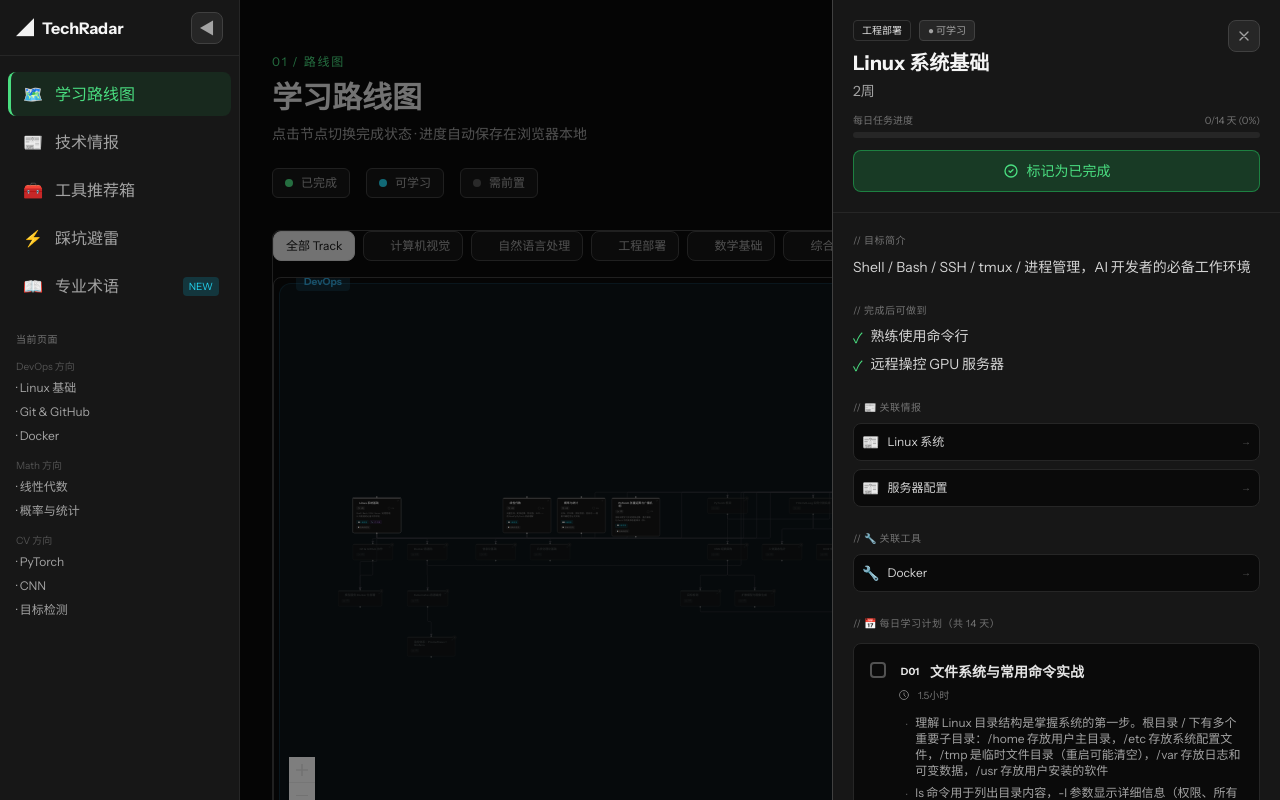
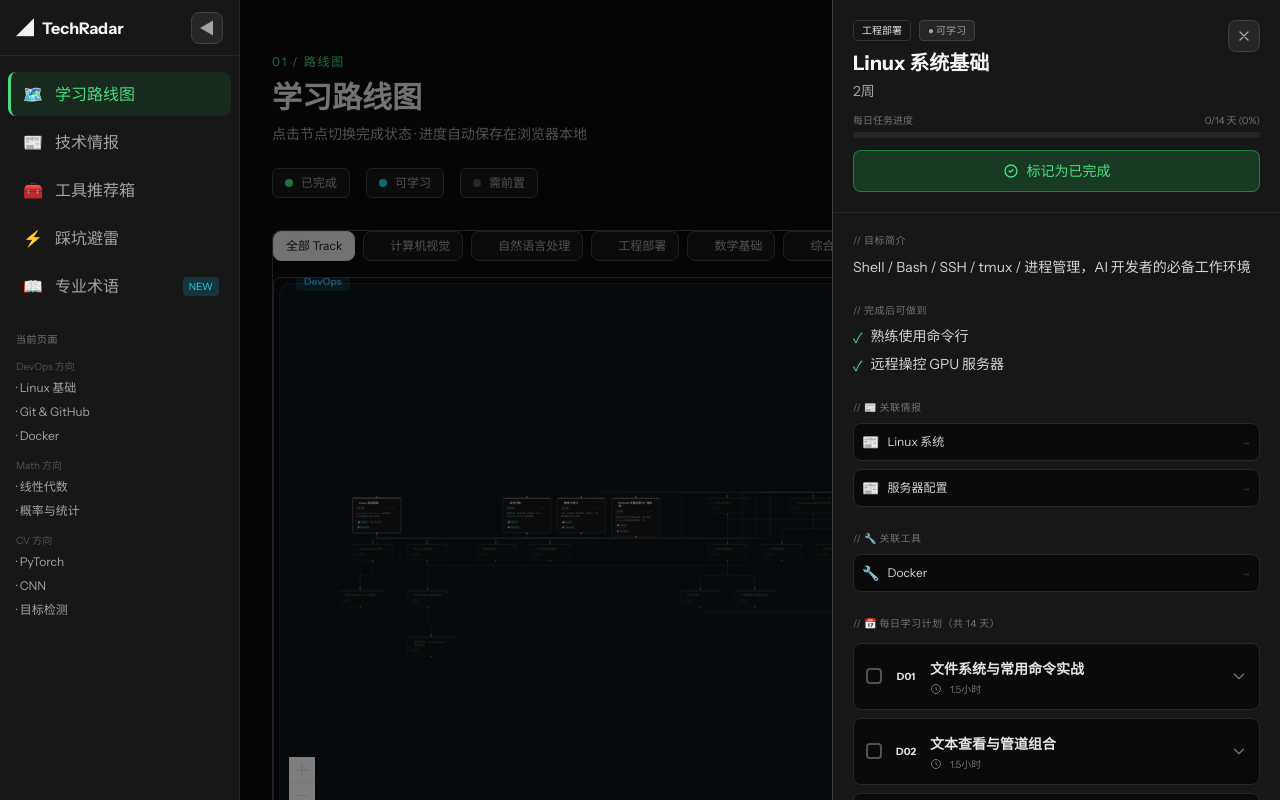
Before and after one commit to xingye-zjw/techradar, a Next.js app: page /roadmap in a window 1280 px wide. Both pictures are taken after a click on the element 376 px from the left and 515 px from the top of the page. Shown: the top 800 px of the page. Built offline with nearby package versions, Linux system fonts and the light colour scheme.

Commit message:
feat(roadmap): 每日任务展开/折叠功能
- 任务默认折叠，只显示标题和时长
- 点击任务头部展开详细内容
- 添加展开/折叠箭头动画
- Checkbox 独立控制，不影响展开状态

```diff
--- a/components/radar/NodeDetailPanel.tsx
+++ b/components/radar/NodeDetailPanel.tsx
@@ -80,6 +80,20 @@ export function NodeDetailPanel({ node, onClose, onToggleComplete }: NodeDetailP
   const [taskProgress, setTaskProgress] = useState<Record<number, boolean>>({});
   const [visibleCount, setVisibleCount] = useState(5);
   const [expandedAnswers, setExpandedAnswers] = useState<Record<number, boolean>>({});
+  const [expandedTasks, setExpandedTasks] = useState<Set<number>>(new Set());
+
+  // 展开/折叠任务
+  const toggleExpand = (day: number) => {
+    setExpandedTasks(prev => {
+      const next = new Set(prev);
+      if (next.has(day)) {
+        next.delete(day);
+      } else {
+        next.add(day);
+      }
+      return next;
+    });
+  };
 
   // 获取所有术语（用于术语高亮）
   const allTerms = useMemo(() => getAllTerms(), []);
@@ -325,22 +339,30 @@ export function NodeDetailPanel({ node, onClose, onToggleComplete }: NodeDetailP
               <h3 className="font-mono text-[10px] text-neutral-500 uppercase tracking-wider mb-3">
                 // 📅 每日学习计划（共 {node.dailyTasks.length} 天）
               </h3>
-              <div className="space-y-3">
-                {node.dailyTasks.slice(0, visibleCount).map((task) => (
+              <div className="space-y-2">
+                {node.dailyTasks.slice(0, visibleCount).map((task) => {
+                  const isExpanded = expandedTasks.has(task.day);
+                  return (
                     <div
                       key={task.day}
-                    className={`rounded-lg border p-4 transition-all duration-300 hover-lift ${
+                      className={`rounded-lg border transition-all duration-300 ${
                         taskProgress[task.day]
                           ? "border-green-500/30 bg-green-500/5"
                           : "border-neutral-800 bg-neutral-950"
                       }`}
                     >
-                    {/* Day header */}
-                    <div className="flex items-start gap-3 mb-3">
-                      {/* Checkbox */}
+                      {/* 可点击的头部区域 */}
+                      <div
+                        className="flex items-center gap-3 p-3 cursor-pointer hover:bg-neutral-800/30 transition-colors"
+                        onClick={() => toggleExpand(task.day)}
+                      >
+                        {/* Checkbox - 阻止事件冒泡 */}
                         <button
-                        onClick={() => toggleTask(task.day)}
-                        className={`mt-0.5 flex-shrink-0 w-4 h-4 rounded border-2 flex items-center justify-center transition-all duration-200 ${
+                          onClick={(e) => {
+                            e.stopPropagation();
+                            toggleTask(task.day);
+                          }}
+                          className={`flex-shrink-0 w-4 h-4 rounded border-2 flex items-center justify-center transition-all duration-200 ${
                             taskProgress[task.day]
                               ? "bg-green-500 border-green-500"
                               : "border-neutral-600 hover:border-green-400"
@@ -354,28 +376,42 @@ export function NodeDetailPanel({ node, onClose, onToggleComplete }: NodeDetailP
                           )}
                         </button>
 
-                      <div className="flex-1 min-w-0">
-                        <div className="flex items-center gap-2 mb-1">
+                        {/* 日期标签 */}
                         <span className={`font-mono text-[10px] w-6 h-6 rounded flex items-center justify-center font-bold flex-shrink-0 ${
                           colorStyle.split(" ")[1]
                         } ${taskProgress[task.day] ? "opacity-60 line-through" : ""}`}>
                           D{String(task.day).padStart(2, "0")}
                         </span>
+
+                        {/* 标题和时长 */}
+                        <div className="flex-1 min-w-0">
                           <span className={`font-semibold text-sm ${taskProgress[task.day] ? "text-neutral-500 line-through" : "text-neutral-200"}`}>
                             {task.title || `第 ${task.day} 天学习任务`}
                           </span>
-                        </div>
-                        <div className="flex items-center gap-2 font-mono text-[10px] text-neutral-500">
+                          <div className="flex items-center gap-2 font-mono text-[10px] text-neutral-500 mt-0.5">
                             <svg className="w-3 h-3" fill="none" viewBox="0 0 24 24" stroke="currentColor">
                               <path strokeLinecap="round" strokeLinejoin="round" strokeWidth={2} d="M12 8v4l3 3m6-3a9 9 0 11-18 0 9 9 0 0118 0z" />
                             </svg>
                             <span>{task.duration || "2-3小时"}</span>
                           </div>
                         </div>
+
+                        {/* 展开/折叠箭头 */}
+                        <svg
+                          className={`w-4 h-4 text-neutral-500 transition-transform duration-200 ${isExpanded ? "rotate-180" : ""}`}
+                          fill="none"
+                          viewBox="0 0 24 24"
+                          stroke="currentColor"
+                        >
+                          <path strokeLinecap="round" strokeLinejoin="round" strokeWidth={2} d="M19 9l-7 7-7-7" />
+                        </svg>
                       </div>
 
+                      {/* 可折叠的内容区域 */}
+                      {isExpanded && (
+                        <div className="px-3 pb-3 border-t border-neutral-800/50">
                           {/* Content items */}
-                    <div className="mb-3 ml-6 sm:ml-9">
+                          <div className="mt-3 ml-6 sm:ml-9">
                             {task.content && typeof task.content === 'object' && !Array.isArray(task.content) && 'objective' in task.content ? (
                               /* 新格式：结构化内容 */
                               <div className="space-y-3">
@@ -455,7 +491,7 @@ export function NodeDetailPanel({ node, onClose, onToggleComplete }: NodeDetailP
 
                           {/* Resources: Required */}
                           {requiredResources(task).length > 0 && (
-                      <div className="mb-3 ml-9">
+                            <div className="mt-3 ml-6 sm:ml-9">
                               <div className="font-mono text-[9px] text-green-500/70 uppercase mb-1.5 tracking-wider">必学资源</div>
                               <div className="flex flex-col gap-1">
                                 {requiredResources(task).map((r, idx) => {
@@ -487,7 +523,7 @@ export function NodeDetailPanel({ node, onClose, onToggleComplete }: NodeDetailP
 
                           {/* Resources: Optional */}
                           {optionalResources(task).length > 0 && (
-                      <div className="mb-3 ml-9">
+                            <div className="mt-3 ml-6 sm:ml-9">
                               <div className="font-mono text-[9px] text-neutral-500 uppercase mb-1.5 tracking-wider">可选资源</div>
                               <div className="flex flex-col gap-1">
                                 {optionalResources(task).map((r, idx) => {
@@ -518,14 +554,17 @@ export function NodeDetailPanel({ node, onClose, onToggleComplete }: NodeDetailP
                           )}
 
                           {/* Checkpoint */}
-                    <div className={`pt-2 border-t ml-9 ${taskProgress[task.day] ? "border-green-500/20" : "border-neutral-800/50"}`}>
+                          <div className={`mt-3 pt-2 border-t ml-6 sm:ml-9 ${taskProgress[task.day] ? "border-green-500/20" : "border-neutral-800/50"}`}>
                             <div className="font-mono text-[9px] text-neutral-600 uppercase mb-1">✓ 完成标准</div>
                             <p className={`text-[11px] ${taskProgress[task.day] ? "text-neutral-500 line-through" : "text-neutral-300"}`}>
                               {renderTextWithTerms(task.checkpoint || "独立完成当日内容的学习与练习", allTerms, node.id)}
                             </p>
                           </div>
                         </div>
-                ))}
+                      )}
+                    </div>
+                  );
+                })}
               </div>
 
               {/* 加载更多 */}
```
Lines whose indentation alone changed are shown as unchanged.
